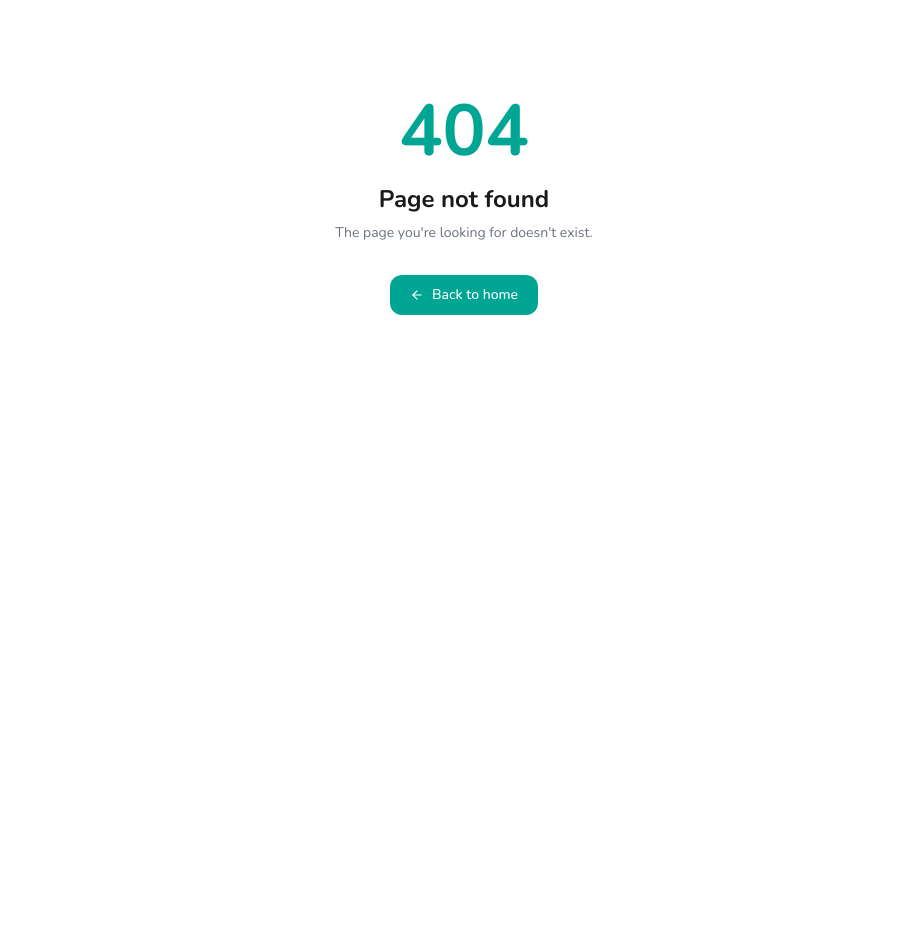
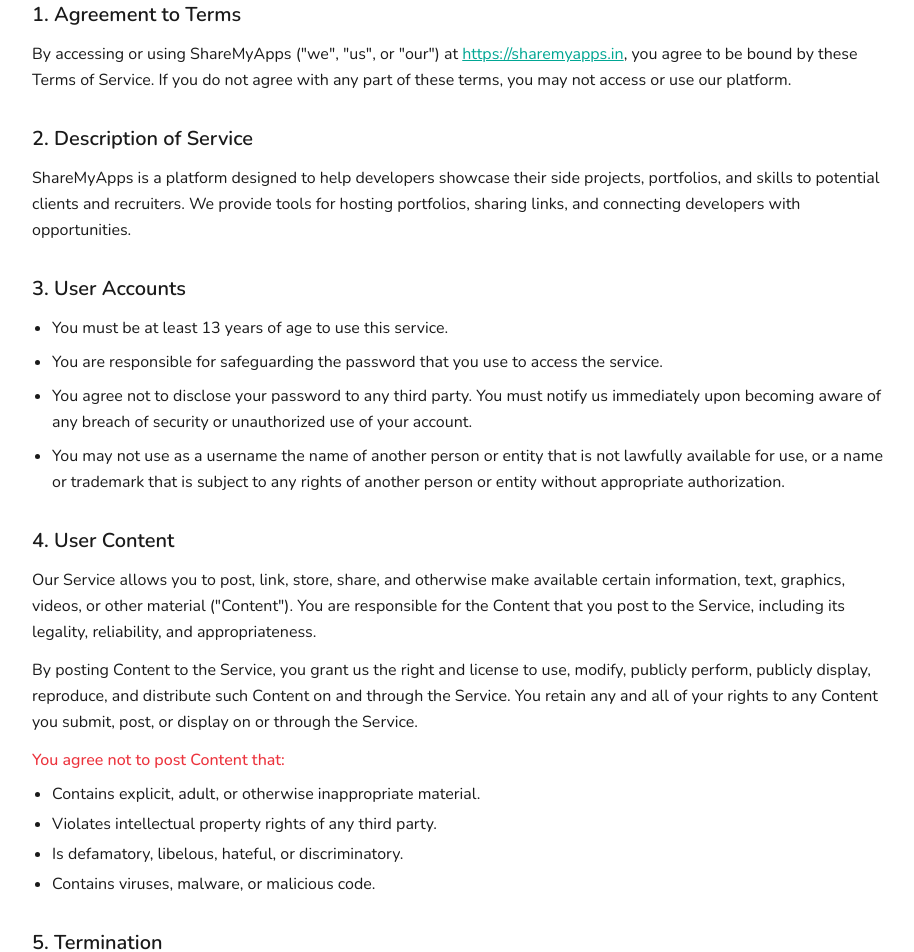
Before and after one commit to fullstacksolutions4u/sharemyapps, a React (Vite) app in the folder client/: page /terms in a window 1280 px wide. Shown: the part 260-1212 px from the top of the page, without its empty margins (176-1090 px from the left). Before the commit the page ends 865 px from the top, so only its background shows below. Built offline with nearby package versions, Linux system fonts and the light colour scheme; no server answers.

Commit message:
feat: add Terms of Service page and fix privacy policy link

```diff
--- a/client/src/App.jsx
+++ b/client/src/App.jsx
@@ -46,6 +46,7 @@
 const SharedProfiles     = lazy(() => import('./pages/public/SharedProfiles'));
 const SharedProfileDetail = lazy(() => import('./pages/public/SharedProfileDetail'));
 const PrivacyPolicy      = lazy(() => import('./pages/public/PrivacyPolicy'));
+const TermsOfService     = lazy(() => import('./pages/public/TermsOfService'));
 
 class ErrorBoundary extends Component {
   state = { error: null };
@@ -181,6 +182,8 @@
             <Route path="/shared-profiles/:id" element={<SharedProfiles />} />
             <Route path="/shared-profiles/:id/candidate/:sessionId" element={<SharedProfileDetail />} />
             <Route path="/showcase/:slug" element={<CurationShowcase />} />
+            <Route path="/privacy" element={<PrivacyPolicy />} />
+            <Route path="/terms" element={<TermsOfService />} />
             <Route path="/admin" element={<AdminRoute><AdminPanel /></AdminRoute>} />
             <Route path="*" element={<NotFound />} />
           </Routes>
--- a/client/src/components/layout/Footer.jsx
+++ b/client/src/components/layout/Footer.jsx
@@ -18,7 +18,7 @@
           hello@sharemyapps.in
         </a>
         <span>·</span>
-        <Link to="/privacy-policy" className="hover:opacity-75 transition-opacity duration-150">
+        <Link to="/privacy" className="hover:opacity-75 transition-opacity duration-150">
           Privacy Policy
         </Link>
         <span>·</span>
--- /dev/null
+++ b/client/src/pages/public/TermsOfService.jsx
@@ -0,0 +1,98 @@
+export default function TermsOfService() {
+  return (
+    <div className="max-w-4xl mx-auto px-4 py-12 md:py-20 text-text">
+      <h1 className="text-3xl md:text-4xl font-bold mb-4">Terms of Service</h1>
+      <p className="text-sm text-text/60 mb-10">Last updated: September 18, 2026</p>
+
+      <div className="space-y-8 text-sm md:text-base leading-relaxed">
+
+        <section>
+          <h2 className="text-xl font-semibold mb-3">1. Agreement to Terms</h2>
+          <p>
+            By accessing or using ShareMyApps ("we", "us", or "our") at{" "}
+            <a href="https://sharemyapps.in" className="underline text-accent">https://sharemyapps.in</a>,
+            you agree to be bound by these Terms of Service. If you do not agree with any part of these terms,
+            you may not access or use our platform.
+          </p>
+        </section>
+
+        <section>
+          <h2 className="text-xl font-semibold mb-3">2. Description of Service</h2>
+          <p>
+            ShareMyApps is a platform designed to help developers showcase their side projects, portfolios,
+            and skills to potential clients and recruiters. We provide tools for hosting portfolios, sharing links,
+            and connecting developers with opportunities.
+          </p>
+        </section>
+
+        <section>
+          <h2 className="text-xl font-semibold mb-3">3. User Accounts</h2>
+          <ul className="list-disc pl-5 space-y-2">
+            <li>You must be at least 13 years of age to use this service.</li>
+            <li>You are responsible for safeguarding the password that you use to access the service.</li>
+            <li>You agree not to disclose your password to any third party. You must notify us immediately upon becoming aware of any breach of security or unauthorized use of your account.</li>
+            <li>You may not use as a username the name of another person or entity that is not lawfully available for use, or a name or trademark that is subject to any rights of another person or entity without appropriate authorization.</li>
+          </ul>
+        </section>
+
+        <section>
+          <h2 className="text-xl font-semibold mb-3">4. User Content</h2>
+          <p>
+            Our Service allows you to post, link, store, share, and otherwise make available certain information, text, graphics, videos, or other material ("Content"). You are responsible for the Content that you post to the Service, including its legality, reliability, and appropriateness.
+          </p>
+          <p className="mt-3">
+            By posting Content to the Service, you grant us the right and license to use, modify, publicly perform, publicly display, reproduce, and distribute such Content on and through the Service. You retain any and all of your rights to any Content you submit, post, or display on or through the Service.
+          </p>
+          <p className="mt-3 text-red-600/80 font-medium">
+            You agree not to post Content that:
+          </p>
+          <ul className="list-disc pl-5 mt-2 space-y-1">
+            <li>Contains explicit, adult, or otherwise inappropriate material.</li>
+            <li>Violates intellectual property rights of any third party.</li>
+            <li>Is defamatory, libelous, hateful, or discriminatory.</li>
+            <li>Contains viruses, malware, or malicious code.</li>
+          </ul>
+        </section>
+
+        <section>
+          <h2 className="text-xl font-semibold mb-3">5. Termination</h2>
+          <p>
+            We may terminate or suspend your account immediately, without prior notice or liability, for any reason whatsoever, including without limitation if you breach these Terms of Service.
+          </p>
+          <p className="mt-2">
+            Upon termination, your right to use the Service will immediately cease. If you wish to terminate your account, you may simply discontinue using the Service or delete your account from the dashboard settings.
+          </p>
+        </section>
+
+        <section>
+          <h2 className="text-xl font-semibold mb-3">6. Limitation of Liability</h2>
+          <p>
+            In no event shall ShareMyApps, nor its directors, employees, partners, agents, suppliers, or affiliates, be liable for any indirect, incidental, special, consequential, or punitive damages, including without limitation, loss of profits, data, use, goodwill, or other intangible losses, resulting from:
+          </p>
+          <ul className="list-disc pl-5 mt-2 space-y-1">
+            <li>Your access to or use of or inability to access or use the Service.</li>
+            <li>Any conduct or content of any third party on the Service.</li>
+            <li>Any content obtained from the Service.</li>
+            <li>Unauthorized access, use, or alteration of your transmissions or content.</li>
+          </ul>
+        </section>
+
+        <section>
+          <h2 className="text-xl font-semibold mb-3">7. Changes to Terms</h2>
+          <p>
+            We reserve the right, at our sole discretion, to modify or replace these Terms at any time. If a revision is material, we will try to provide at least 30 days' notice prior to any new terms taking effect. What constitutes a material change will be determined at our sole discretion.
+          </p>
+        </section>
+
+        <section>
+          <h2 className="text-xl font-semibold mb-3">8. Contact Us</h2>
+          <p>
+            If you have any questions about these Terms, please contact us at:{" "}
+            <a href="mailto:support@sharemyapps.in" className="text-accent underline">support@sharemyapps.in</a>
+          </p>
+        </section>
+
+      </div>
+    </div>
+  );
+}
```
